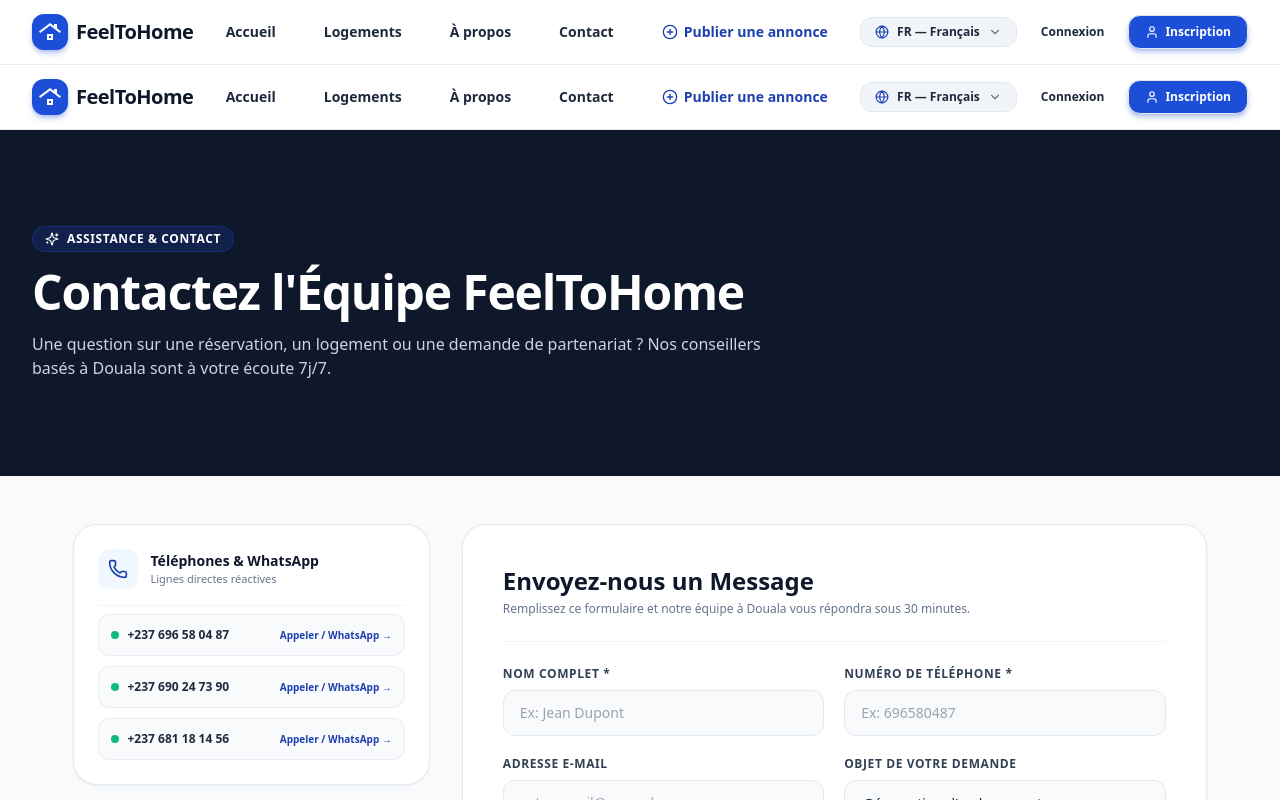
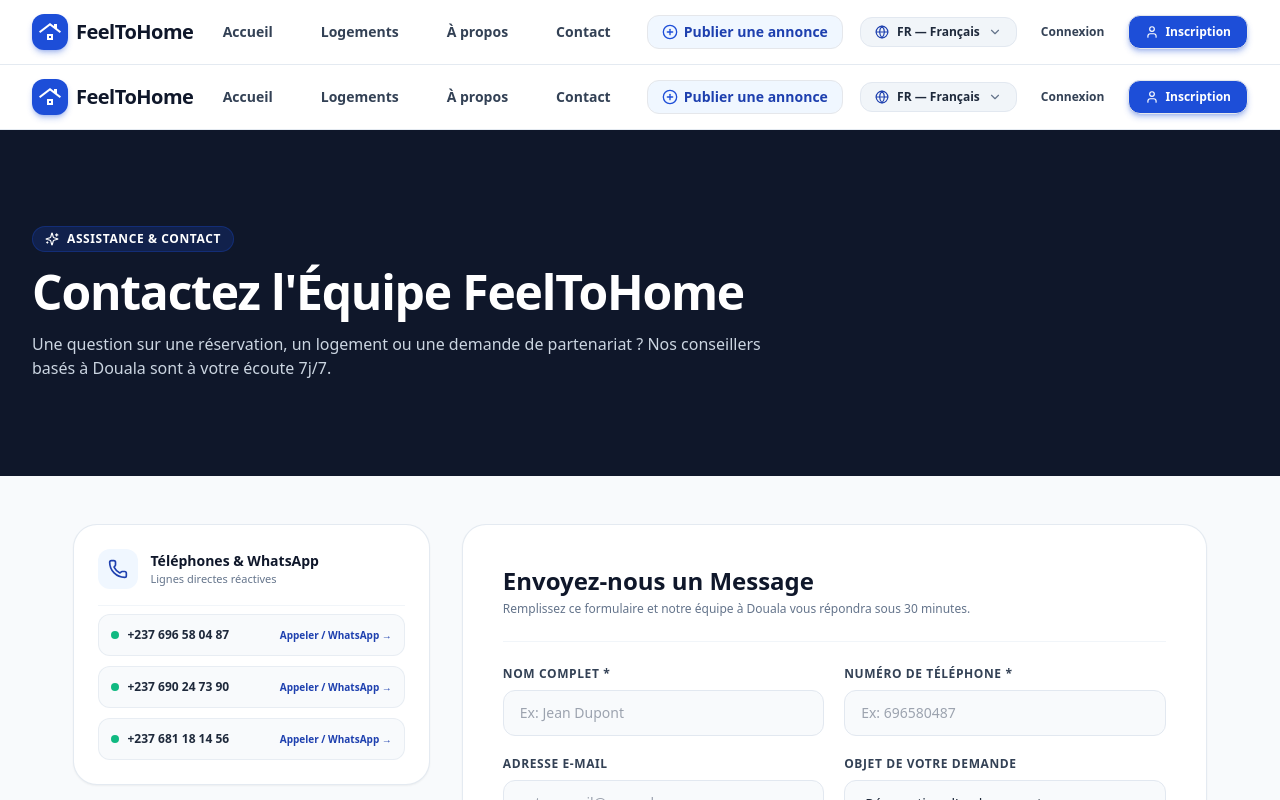
Before and after one commit to Donayemstage/feeltohome, a Next.js app: page /contact in a window 1280 px wide. Shown: the top 800 px of the page. Built offline with nearby package versions, Linux system fonts and the light colour scheme.

Commit message:
Set navbar background to Blanc Pur Moderne (#ffffff) with black text

```diff
--- a/components/Header.tsx
+++ b/components/Header.tsx
@@ -18,10 +18,9 @@ export const Header: React.FC = () => {
     setIsLangMenuOpen(false);
   };
 
-  // Scroll detection to switch header background & text color on scroll
   useEffect(() => {
     const handleScroll = () => {
-      if (window.scrollY > 30) {
+      if (window.scrollY > 10) {
         setIsScrolled(true);
       } else {
         setIsScrolled(false);
@@ -45,10 +44,8 @@ export const Header: React.FC = () => {
 
   return (
     <header
-      className={`sticky top-0 inset-x-0 z-50 transition-all duration-300 ${
-        isScrolled
-          ? 'bg-slate-900/95 backdrop-blur-xl border-b border-slate-800 text-white shadow-xl'
-          : 'bg-white/95 backdrop-blur-md border-b border-slate-200/80 text-slate-900 shadow-xs'
+      className={`sticky top-0 inset-x-0 z-50 bg-white border-b border-slate-200/90 text-slate-900 transition-shadow duration-300 ${
+        isScrolled ? 'shadow-md' : 'shadow-xs'
       }`}
     >
       <div className="max-w-7xl mx-auto px-4 sm:px-6 lg:px-8 h-16 flex items-center justify-between">
@@ -58,11 +55,7 @@ export const Header: React.FC = () => {
           <div className="w-9 h-9 rounded-xl bg-brand-500 text-white flex items-center justify-center shadow-md shadow-brand-500/30 group-hover:bg-brand-600 transition-colors">
             <span className="material-symbols-outlined text-[24px]">roofing</span>
           </div>
-          <span
-            className={`text-xl font-extrabold tracking-tight transition-colors ${
-              isScrolled ? 'text-white group-hover:text-brand-400' : 'text-slate-900 group-hover:text-brand-600'
-            }`}
-          >
+          <span className="text-xl font-extrabold tracking-tight text-slate-900 group-hover:text-brand-600 transition-colors">
             FeelToHome
           </span>
         </Link>
@@ -71,53 +64,33 @@ export const Header: React.FC = () => {
         <nav className="hidden md:flex items-center gap-6 text-sm font-semibold">
           <Link
             href="/"
-            className={`px-3 py-1.5 rounded-lg transition-all ${
-              isScrolled
-                ? 'text-slate-200 hover:text-white hover:bg-white/10'
-                : 'text-slate-800 hover:text-brand-600 hover:bg-slate-100'
-            }`}
+            className="px-3 py-1.5 rounded-lg transition-all text-slate-700 hover:text-brand-600 hover:bg-slate-100"
           >
             {t.nav.home}
           </Link>
           <Link
             href="/logements"
-            className={`px-3 py-1.5 rounded-lg transition-all ${
-              isScrolled
-                ? 'text-slate-200 hover:text-white hover:bg-white/10'
-                : 'text-slate-800 hover:text-brand-600 hover:bg-slate-100'
-            }`}
+            className="px-3 py-1.5 rounded-lg transition-all text-slate-700 hover:text-brand-600 hover:bg-slate-100"
           >
             {t.nav.listings}
           </Link>
           <Link
             href="/a-propos"
-            className={`px-3 py-1.5 rounded-lg transition-all ${
-              isScrolled
-                ? 'text-slate-200 hover:text-white hover:bg-white/10'
-                : 'text-slate-800 hover:text-brand-600 hover:bg-slate-100'
-            }`}
+            className="px-3 py-1.5 rounded-lg transition-all text-slate-700 hover:text-brand-600 hover:bg-slate-100"
           >
             {t.nav.about}
           </Link>
           <Link
             href="/contact"
-            className={`px-3 py-1.5 rounded-lg transition-all ${
-              isScrolled
-                ? 'text-slate-200 hover:text-white hover:bg-white/10'
-                : 'text-slate-800 hover:text-brand-600 hover:bg-slate-100'
-            }`}
+            className="px-3 py-1.5 rounded-lg transition-all text-slate-700 hover:text-brand-600 hover:bg-slate-100"
           >
             {t.nav.contact}
           </Link>
           <Link
             href="/devenir-hote"
-            className={`px-3 py-1.5 rounded-lg transition-all font-bold flex items-center gap-1.5 ${
-              isScrolled
-                ? 'text-brand-400 hover:text-brand-300 hover:bg-white/10'
-                : 'text-brand-600 hover:text-brand-700 hover:bg-brand-50'
-            }`}
+            className="px-3.5 py-1.5 rounded-xl transition-all font-bold flex items-center gap-1.5 text-brand-600 hover:text-brand-700 bg-brand-50 hover:bg-brand-100/80 border border-brand-200/60"
           >
-            <PlusCircle className="w-4 h-4" />
+            <PlusCircle className="w-4 h-4 text-brand-500" />
             <span>Publier une annonce</span>
           </Link>
         </nav>
@@ -130,31 +103,21 @@ export const Header: React.FC = () => {
             <button
               type="button"
               onClick={() => setIsLangMenuOpen(!isLangMenuOpen)}
-              className={`flex items-center gap-2 border rounded-xl px-3.5 py-1.5 text-xs font-bold transition-all active:scale-95 cursor-pointer shadow-xs ${
-                isScrolled
-                  ? 'bg-white/15 hover:bg-white/25 border-white/25 text-white'
-                  : 'bg-slate-100 hover:bg-slate-200 border-slate-200 text-slate-800'
-              }`}
+              className="flex items-center gap-2 border border-slate-200 rounded-xl px-3.5 py-1.5 text-xs font-bold transition-all bg-slate-100 hover:bg-slate-200/80 text-slate-800 cursor-pointer shadow-xs"
             >
-              <Globe className={`w-3.5 h-3.5 shrink-0 ${isScrolled ? 'text-brand-400' : 'text-brand-600'}`} />
+              <Globe className="w-3.5 h-3.5 shrink-0 text-brand-600" />
               <span>{locale === 'fr' ? 'FR — Français' : locale === 'en' ? 'EN — English' : 'DE — Deutsch'}</span>
-              <ChevronDown className={`w-3.5 h-3.5 transition-transform duration-200 ${isLangMenuOpen ? 'rotate-180' : ''} ${isScrolled ? 'text-white/80' : 'text-slate-500'}`} />
+              <ChevronDown className={`w-3.5 h-3.5 text-slate-500 transition-transform duration-200 ${isLangMenuOpen ? 'rotate-180' : ''}`} />
             </button>
 
             {isLangMenuOpen && (
-              <div
-                className={`absolute right-0 top-full mt-2 w-48 rounded-2xl shadow-2xl p-1.5 z-50 animate-in fade-in slide-in-from-top-2 duration-150 ${
-                  isScrolled
-                    ? 'bg-slate-900 border border-white/20 text-white'
-                    : 'bg-white border border-slate-200 text-slate-900'
-                }`}
-              >
+              <div className="absolute right-0 top-full mt-2 w-48 rounded-2xl shadow-2xl p-1.5 z-50 bg-white border border-slate-200 text-slate-900 animate-in fade-in slide-in-from-top-2 duration-150">
                 <button
                   onClick={() => handleLocaleChange('fr')}
                   className={`w-full flex items-center justify-between px-3 py-2 rounded-xl text-xs font-semibold transition-colors ${
                     locale === 'fr'
                       ? 'bg-brand-500 text-white font-bold'
-                      : isScrolled ? 'hover:bg-white/10 text-slate-200' : 'hover:bg-slate-100 text-slate-700'
+                      : 'hover:bg-slate-100 text-slate-700'
                   }`}
                 >
                   <span className="flex items-center gap-2">
@@ -169,7 +132,7 @@ export const Header: React.FC = () => {
                   className={`w-full flex items-center justify-between px-3 py-2 rounded-xl text-xs font-semibold transition-colors ${
                     locale === 'en'
                       ? 'bg-brand-500 text-white font-bold'
-                      : isScrolled ? 'hover:bg-white/10 text-slate-200' : 'hover:bg-slate-100 text-slate-700'
+                      : 'hover:bg-slate-100 text-slate-700'
                   }`}
                 >
                   <span className="flex items-center gap-2">
@@ -184,7 +147,7 @@ export const Header: React.FC = () => {
                   className={`w-full flex items-center justify-between px-3 py-2 rounded-xl text-xs font-semibold transition-colors ${
                     locale === 'de'
                       ? 'bg-brand-500 text-white font-bold'
-                      : isScrolled ? 'hover:bg-white/10 text-slate-200' : 'hover:bg-slate-100 text-slate-700'
+                      : 'hover:bg-slate-100 text-slate-700'
                   }`}
                 >
                   <span className="flex items-center gap-2">
@@ -199,9 +162,7 @@ export const Header: React.FC = () => {
 
           <Link
             href="/connexion"
-            className={`text-xs font-semibold px-3 py-2 transition-colors ${
-              isScrolled ? 'text-slate-200 hover:text-white' : 'text-slate-800 hover:text-brand-600'
-            }`}
+            className="text-xs font-semibold px-3 py-2 text-slate-700 hover:text-brand-600 transition-colors"
           >
             {t.nav.login}
           </Link>
@@ -218,35 +179,23 @@ export const Header: React.FC = () => {
         {/* Mobile Header Menu Controls */}
         <div className="flex items-center gap-2 md:hidden">
 
-          {/* Mobile Language Popover Button with Arrow */}
+          {/* Mobile Language Popover Button */}
           <div className="relative">
             <button
               type="button"
               onClick={() => setIsLangMenuOpen(!isLangMenuOpen)}
-              className={`flex items-center gap-1 border rounded-xl px-2.5 py-1 text-[11px] font-bold ${
-                isScrolled
-                  ? 'bg-white/15 border-white/25 text-white'
-                  : 'bg-slate-100 border-slate-200 text-slate-800'
-              }`}
+              className="flex items-center gap-1 border border-slate-200 bg-slate-100 text-slate-800 rounded-xl px-2.5 py-1 text-[11px] font-bold"
             >
               <span>{locale.toUpperCase()}</span>
-              <ChevronDown className={`w-3 h-3 transition-transform ${isLangMenuOpen ? 'rotate-180' : ''}`} />
+              <ChevronDown className={`w-3 h-3 text-slate-500 transition-transform ${isLangMenuOpen ? 'rotate-180' : ''}`} />
             </button>
 
             {isLangMenuOpen && (
-              <div
-                className={`absolute right-0 top-full mt-2 w-40 rounded-xl shadow-2xl p-1 z-50 ${
-                  isScrolled
-                    ? 'bg-slate-900 border border-white/20 text-white'
-                    : 'bg-white border border-slate-200 text-slate-900'
-                }`}
-              >
+              <div className="absolute right-0 top-full mt-2 w-40 rounded-xl shadow-2xl p-1 z-50 bg-white border border-slate-200 text-slate-900">
                 <button
                   onClick={() => handleLocaleChange('fr')}
                   className={`w-full flex items-center gap-2 px-2.5 py-1.5 rounded-lg text-xs font-medium ${
-                    locale === 'fr'
-                      ? 'bg-brand-500 text-white font-bold'
-                      : isScrolled ? 'hover:bg-white/10' : 'hover:bg-slate-100'
+                    locale === 'fr' ? 'bg-brand-500 text-white font-bold' : 'hover:bg-slate-100'
                   }`}
                 >
                   <span>🇫🇷</span> <span>FR</span>
@@ -254,9 +203,7 @@ export const Header: React.FC = () => {
                 <button
                   onClick={() => handleLocaleChange('en')}
                   className={`w-full flex items-center gap-2 px-2.5 py-1.5 rounded-lg text-xs font-medium ${
-                    locale === 'en'
-                      ? 'bg-brand-500 text-white font-bold'
-                      : isScrolled ? 'hover:bg-white/10' : 'hover:bg-slate-100'
+                    locale === 'en' ? 'bg-brand-500 text-white font-bold' : 'hover:bg-slate-100'
                   }`}
                 >
                   <span>🇬🇧</span> <span>EN</span>
@@ -264,9 +211,7 @@ export const Header: React.FC = () => {
                 <button
                   onClick={() => handleLocaleChange('de')}
                   className={`w-full flex items-center gap-2 px-2.5 py-1.5 rounded-lg text-xs font-medium ${
-                    locale === 'de'
-                      ? 'bg-brand-500 text-white font-bold'
-                      : isScrolled ? 'hover:bg-white/10' : 'hover:bg-slate-100'
+                    locale === 'de' ? 'bg-brand-500 text-white font-bold' : 'hover:bg-slate-100'
                   }`}
                 >
                   <span>🇩🇪</span> <span>DE</span>
@@ -277,9 +222,7 @@ export const Header: React.FC = () => {
 
           <button
             onClick={() => setIsMenuOpen(!isMenuOpen)}
-            className={`p-2 rounded-xl transition-colors ${
-              isScrolled ? 'text-white hover:bg-white/10' : 'text-slate-800 hover:bg-slate-100'
-            }`}
+            className="p-2 rounded-xl text-slate-800 hover:bg-slate-100 transition-colors"
             aria-label="Menu mobile"
           >
             {isMenuOpen ? <X className="w-6 h-6" /> : <Menu className="w-6 h-6" />}
@@ -289,66 +232,48 @@ export const Header: React.FC = () => {
 
       {/* Mobile Drawer Menu */}
       {isMenuOpen && (
-        <div
-          className={`md:hidden border-b px-4 pt-2 pb-6 space-y-3 transition-colors ${
-            isScrolled
-              ? 'bg-slate-900 border-slate-800 text-white shadow-xl'
-              : 'bg-white border-slate-200 text-slate-900 shadow-xl'
-          }`}
-        >
+        <div className="md:hidden border-b border-slate-200 bg-white text-slate-900 px-4 pt-2 pb-6 space-y-3 shadow-xl">
           <Link
             href="/"
             onClick={() => setIsMenuOpen(false)}
-            className={`block px-3 py-2 text-sm font-semibold rounded-xl transition-all ${
-              isScrolled ? 'text-slate-200 hover:text-white hover:bg-white/10' : 'text-slate-800 hover:bg-slate-100'
-            }`}
+            className="block px-3 py-2 text-sm font-semibold rounded-xl text-slate-800 hover:bg-slate-100 transition-all"
           >
             {t.nav.home}
           </Link>
           <Link
             href="/logements"
             onClick={() => setIsMenuOpen(false)}
-            className={`block px-3 py-2 text-sm font-semibold rounded-xl transition-all ${
-              isScrolled ? 'text-slate-200 hover:text-white hover:bg-white/10' : 'text-slate-800 hover:bg-slate-100'
-            }`}
+            className="block px-3 py-2 text-sm font-semibold rounded-xl text-slate-800 hover:bg-slate-100 transition-all"
           >
             {t.nav.listings}
           </Link>
           <Link
             href="/a-propos"
             onClick={() => setIsMenuOpen(false)}
-            className={`block px-3 py-2 text-sm font-semibold rounded-xl transition-all ${
-              isScrolled ? 'text-slate-200 hover:text-white hover:bg-white/10' : 'text-slate-800 hover:bg-slate-100'
-            }`}
+            className="block px-3 py-2 text-sm font-semibold rounded-xl text-slate-800 hover:bg-slate-100 transition-all"
           >
             {t.nav.about}
           </Link>
           <Link
             href="/contact"
             onClick={() => setIsMenuOpen(false)}
-            className={`block px-3 py-2 text-sm font-semibold rounded-xl transition-all ${
-              isScrolled ? 'text-slate-200 hover:text-white hover:bg-white/10' : 'text-slate-800 hover:bg-slate-100'
-            }`}
+            className="block px-3 py-2 text-sm font-semibold rounded-xl text-slate-800 hover:bg-slate-100 transition-all"
           >
             {t.nav.contact}
           </Link>
           <Link
             href="/devenir-hote"
             onClick={() => setIsMenuOpen(false)}
-            className="block px-3 py-2 text-sm font-bold text-brand-500 rounded-xl hover:bg-brand-50/10 transition-all"
+            className="block px-3 py-2 text-sm font-bold text-brand-600 bg-brand-50 rounded-xl hover:bg-brand-100 transition-all"
           >
             + Publier une annonce
           </Link>
 
-          <div className="pt-2 border-t border-slate-200/40 flex flex-col gap-2">
+          <div className="pt-2 border-t border-slate-200 flex flex-col gap-2">
             <Link
               href="/connexion"
               onClick={() => setIsMenuOpen(false)}
-              className={`w-full text-center py-2.5 text-xs font-semibold rounded-xl border transition-all ${
-                isScrolled
-                  ? 'text-white bg-white/15 hover:bg-white/25 border-white/20'
-                  : 'text-slate-700 bg-slate-100 hover:bg-slate-200 border-slate-200'
-              }`}
+              className="w-full text-center py-2.5 text-xs font-semibold text-slate-700 bg-slate-100 hover:bg-slate-200 border border-slate-200 rounded-xl transition-all"
             >
               {t.nav.login}
             </Link>
```
